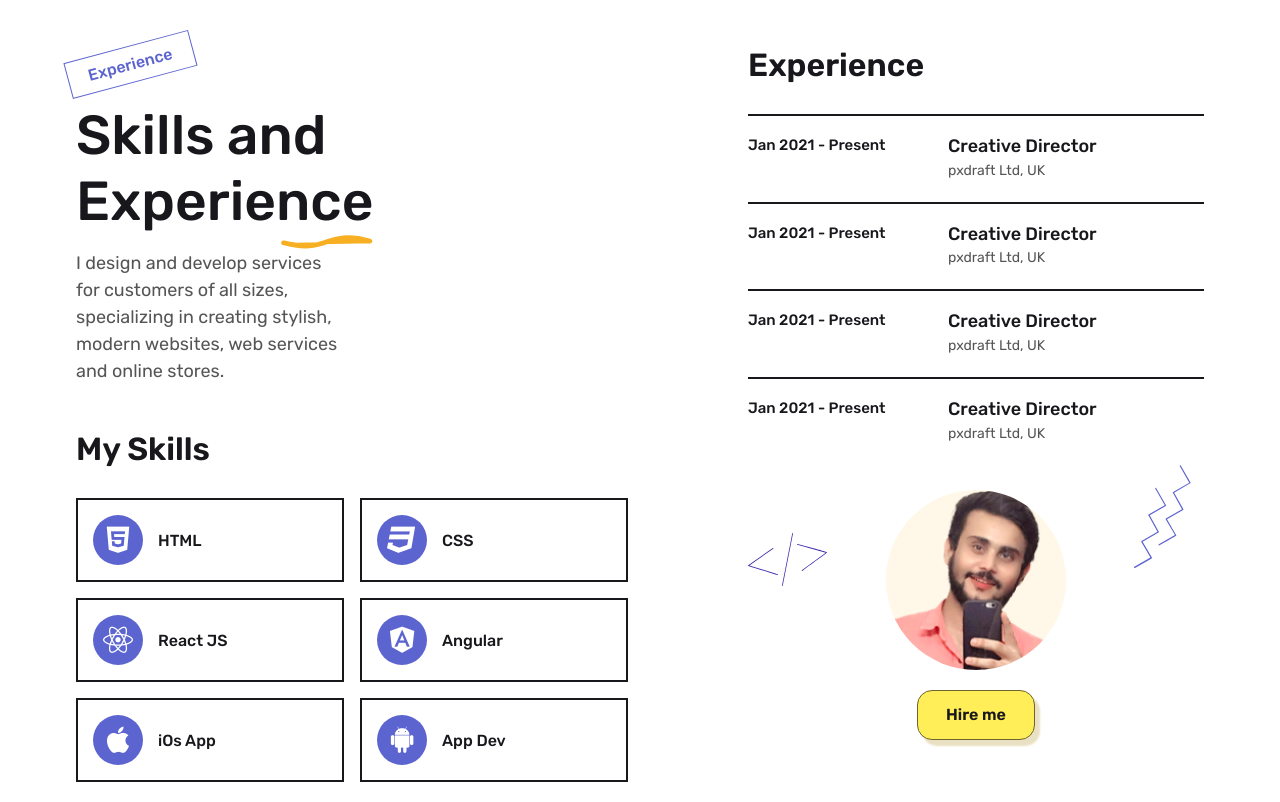
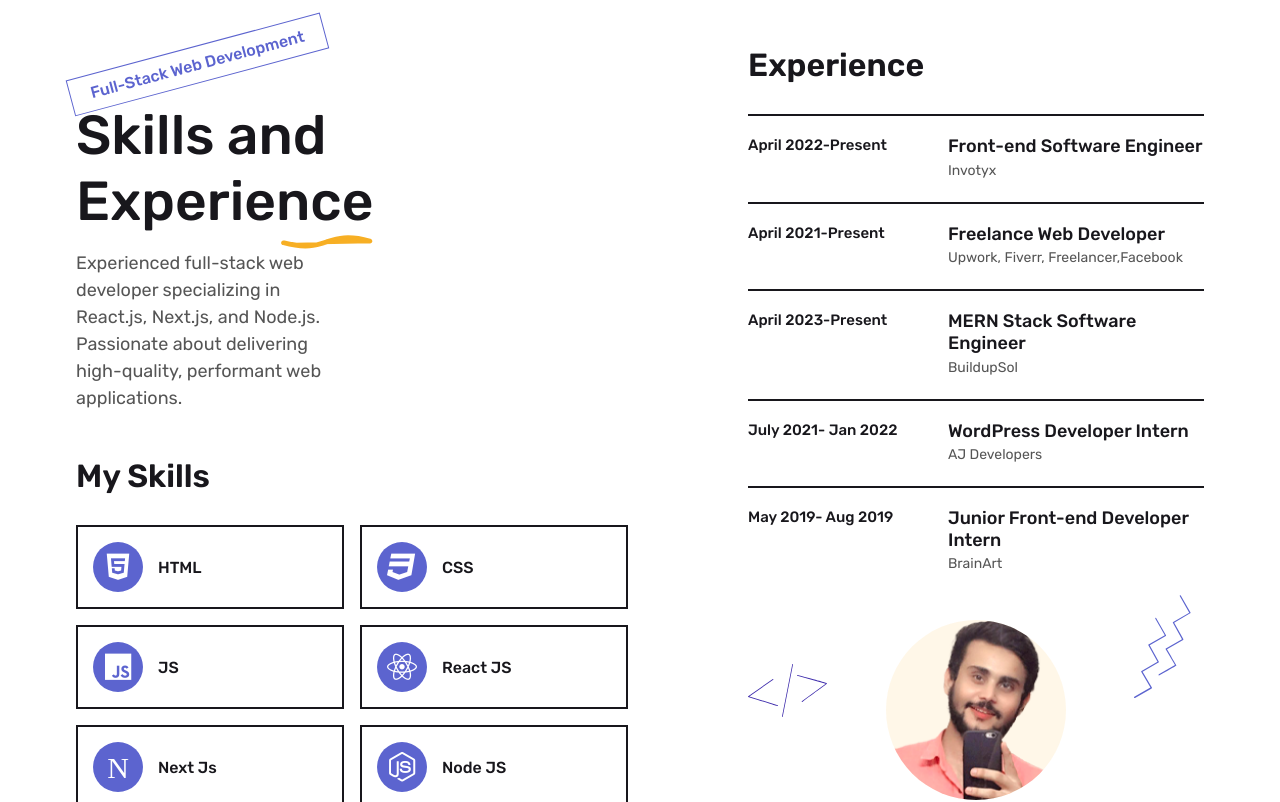
Before and after one commit to developedbyumair/Umair-Ali-01.github.io, a Next.js app: page / in a window 1280 px wide. Shown: the part 1660-2462 px from the top of the page. Built offline with nearby package versions, Linux system fonts and the light colour scheme.

Commit message:
fix: Skill section Texture changes

```diff
--- a/public/assets/css/style.css
+++ b/public/assets/css/style.css
@@ -30,6 +30,9 @@
   --tg-bright-gray: #edeef1;
   --tg-lavender: #e4f1ff;
   --tg-heading-font-weight: 700;
+}
+.fa-next:before {
+  content: "\004E";
 }
 /*=============================
 	07. Services
@@ -221,6 +224,7 @@
   background: #5c64cf;
   border-color: #5c64cf;
   color: #fff;
+  border-radius: 15px;
 }
 .px-btn.px-btn-theme:hover {
   background: #18171c;
--- a/src/components/Skill.js
+++ b/src/components/Skill.js
@@ -3,35 +3,41 @@ import SectionTitle from "./SectionTitle";
 const skillsData = [
   { id: 1, name: "HTML", icon: "fab fa-html5" },
   { id: 2, name: "CSS", icon: "fab fa-css3" },
-  { id: 3, name: "React JS", icon: "fab fa-react" },
-  { id: 4, name: "Angular", icon: "fab fa-angular" },
-  { id: 5, name: "iOs App", icon: "fab fa-apple" },
-  { id: 6, name: "App Dev", icon: "fab fa-android" },
+  { id: 3, name: "JS", icon: "fab fa-js" },
+  { id: 4, name: "React JS", icon: "fab fa-react" },
+  { id: 5, name: "Next Js", icon: "fa fa-next" },
+  { id: 6, name: "Node JS", icon: "fab fa-node-js" },
 ];
 const experiencesData = [
   {
     id: 1,
-    date: "Jan 2021 - Present",
-    designation: "Creative Director",
-    company: "pxdraft Ltd, UK",
+    date: "April 2022-Present",
+    designation: "Front-end Software Engineer",
+    company: "Invotyx",
   },
   {
     id: 2,
-    date: "Jan 2021 - Present",
-    designation: "Creative Director",
-    company: "pxdraft Ltd, UK",
+    date: "April 2021-Present",
+    designation: "Freelance Web Developer",
+    company: "Upwork, Fiverr, Freelancer,Facebook",
   },
   {
     id: 3,
-    date: "Jan 2021 - Present",
-    designation: "Creative Director",
-    company: "pxdraft Ltd, UK",
+    date: "April 2023-Present",
+    designation: "MERN Stack Software Engineer",
+    company: "BuildupSol",
   },
   {
     id: 4,
-    date: "Jan 2021 - Present",
-    designation: "Creative Director",
-    company: "pxdraft Ltd, UK",
+    date: "July 2021- Jan 2022",
+    designation: "WordPress Developer Intern",
+    company: "AJ Developers",
+  },
+  {
+    id: 5,
+    date: "May 2019- Aug 2019",
+    designation: "Junior Front-end Developer Intern",
+    company: "BrainArt",
   },
 ];
 const Skill = () => {
@@ -42,9 +48,9 @@ const Skill = () => {
           <div className="col-lg-6">
             <SectionTitle
               heading={"Skills and  Experience"}
-              subHeading={"Experience"}
+              subHeading={"Full-Stack Web Development"}
               text={
-                "I design and develop services for customers of all sizes, specializing in creating stylish, modern websites, web services and online stores."
+                "Experienced full-stack web developer specializing in React.js, Next.js, and Node.js. Passionate about delivering high-quality, performant web applications."
               }
             />
 
```
